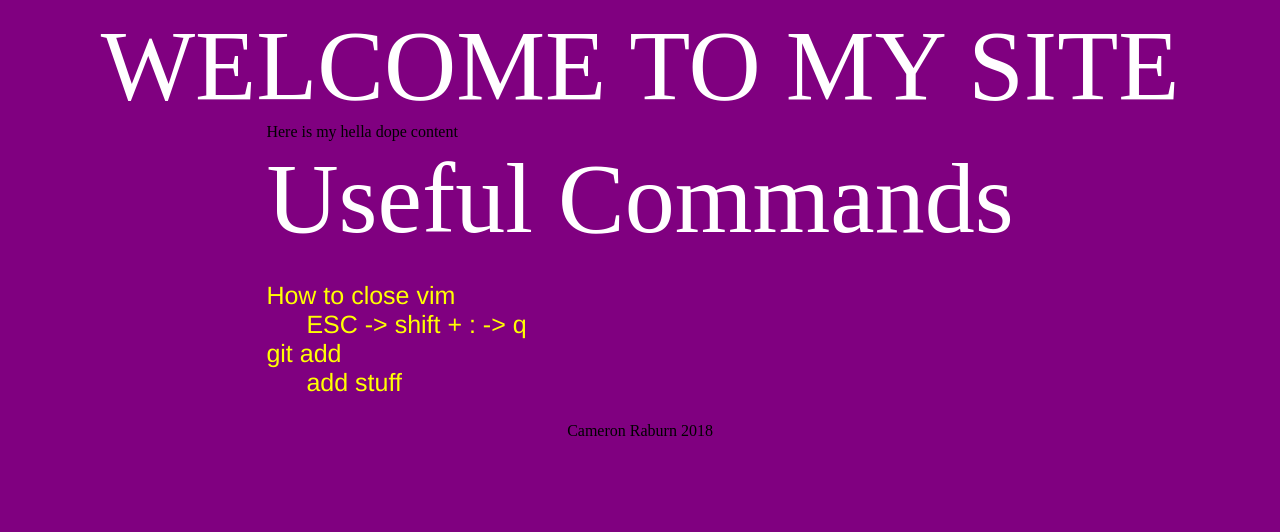
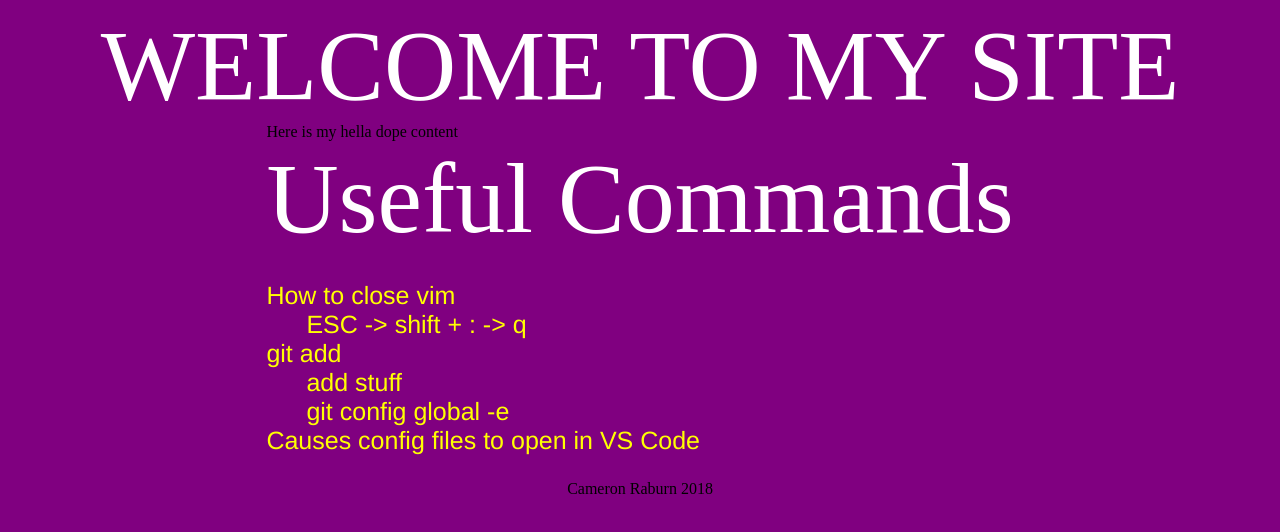
Before and after one commit to Craveburn/cmd-website, a plain HTML site: page index.html in a window 1280 px wide. Drawn offline with Linux system fonts and the light colour scheme.

Commit message:
add git config global -e and its description

```diff
--- a/index.html
+++ b/index.html
@@ -17,6 +17,8 @@
 					<dd> ESC -&gt;  shift + : -&gt;  q </dd>
 					<dt> git add </dt>
 					<dd> add stuff </dd>
+					<dd>git config global -e</dd>
+					<dt>Causes config files to open in VS Code</dt>
 				</dl>
 			</section>
 		</main>
```
